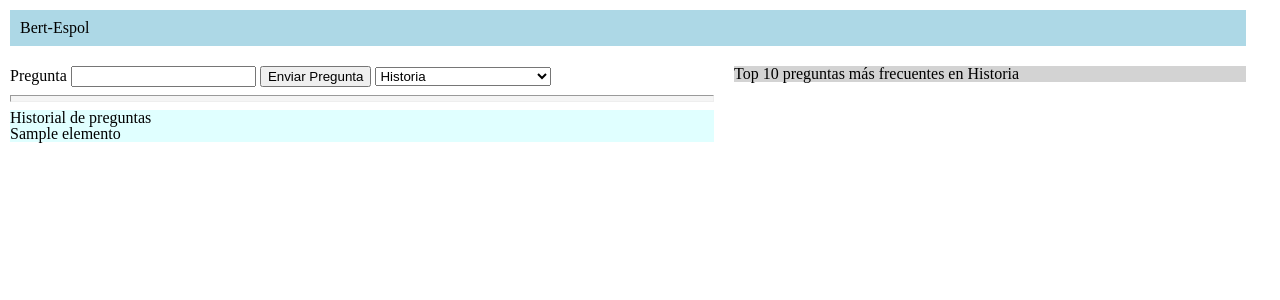
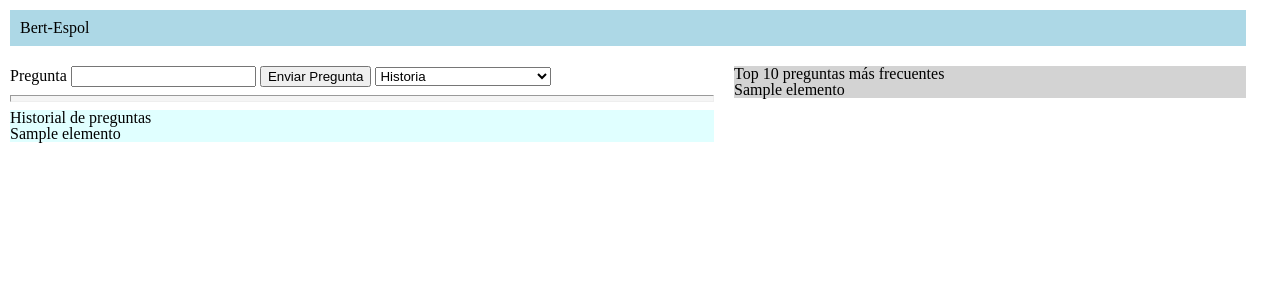
Before and after one commit to ElPitagoras14/Bert_espol, a Django app: template answering/templates/index.html in a window 1280 px wide. Shown: the top 300 px of the page. Run offline with Django 3.2, Linux system fonts and the light colour scheme; the template is opened without the code that fills it: most values are stand-ins (such as "Sample title", 1, 10 or a date in 2020).

Commit message:
Add preguntas frecuentes

```diff
--- a/answering/main.py
+++ b/answering/main.py
@@ -23,3 +23,6 @@ def cargarHistorial():
   reverso = lineas[-8:]
   reverso.reverse()
   return reverso
+
+def frecuentes(categoria):
+  return ""
--- a/answering/templates/index.html
+++ b/answering/templates/index.html
@@ -40,7 +40,12 @@
             </div>
         </div>
         <div class="top">
-            <p>Top 10 preguntas más frecuentes en Historia</p>
+            <p>Top 10 preguntas más frecuentes</p>
+            <ol>
+                {%for elemento in frecuentes%}
+                    <li>{{elemento}}</li>
+                {%endfor%}
+            </ol>
         </div>
     </div>
 </body>
--- a/answering/views.py
+++ b/answering/views.py
@@ -10,6 +10,8 @@ def pregunta(request):
         categoria = request.POST['combo']
         resultado = respuesta(categoria, pregunta)
         historial = cargarHistorial()
-        return render(request, 'index.html', {'pregunta': pregunta, 'respuesta': resultado[0], 'historial': historial})
+        frec = frecuentes(categoria)
+        return render(request, 'index.html', {'pregunta': pregunta, 'respuesta': resultado[0], 'historial': historial, 'frecuentes': frec})
     else:
-        return render(request, 'index.html', {'historial': historial})
+        frec = frecuentes("historia")
+        return render(request, 'index.html', {'historial': historial, 'frecuentes': frec})
```
